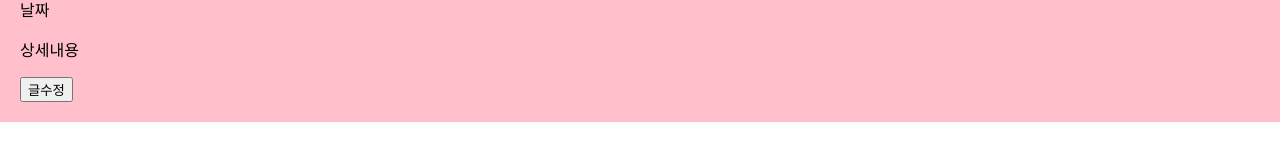
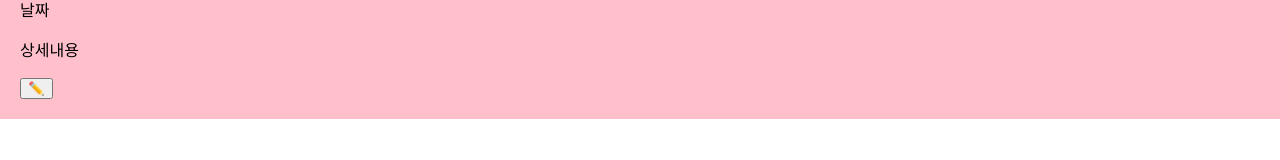
Before and after one commit to ReactPrac/React_Project, a React (Create React App) app: page / in a window 1280 px wide. Both pictures are taken after a click on the element "리액트 데이터바인딩". Shown: the part 526-686 px from the top of the page. Built offline with nearby package versions, Linux system fonts and the light colour scheme.

Commit message:
props 응용

```diff
--- a/src/App.js
+++ b/src/App.js
@@ -12,9 +12,7 @@ function App() {
 	let [like, setLike] = useState([0, 0, 0]);
 	let [modal, setModal] = useState(false); // state 형식은 자유(모달창상태 표현만 가능하면 ok)
 
-	[1, 2, 3].map(function (a) {
-		return '1233211';
-	});
+	let [titleList, setTitleList] = useState(0);
 
 	return (
 		<div className="App">
@@ -30,49 +28,6 @@ function App() {
 			>
 				가나다순 정렬
 			</button>
-			{/* <div className="list">
-				<h4>{title[0]}</h4>
-				<p>7월 9일 발행</p>
-			</div>
-			<div className="list">
-				<h4>{title[1]}</h4>
-				<p>7월 9일 발행</p>
-			</div>
-			<div className="list">
-				<h4>
-					<span
-						onClick={() => {
-							// setModal((e) => !e);
-							setModal(!modal);
-						}}
-					>
-						{title[2]}
-					</span>
-					<span
-						className="btn"
-						onClick={() => {
-							setLike(like + 1);
-						}}
-					>
-						❤️
-					</span>
-					{like}
-				</h4>
-				<p>
-					7월 9일 발행
-					<span
-						className="btn"
-						onClick={() => {
-							let copy = [...title];
-							copy[2] = '학원가야지';
-							setTitle(copy);
-						}}
-					>
-						✏️
-					</span>
-				</p>
-			</div> */}
-
 			{title.map(function (a, i) {
 				// title.map() : title이라는 state도 array 자료라 map 사용 가능 => 실제 글갯수만큼 html 생성
 				// 파라미터 a : array 안에 있던 데이터
@@ -85,7 +40,8 @@ function App() {
 							<span
 								onClick={() => {
 									// setModal((e) => !e);
-									setModal(!modal);
+									setModal(true);
+									setTitleList(i);
 								}}
 							>
 								{title[i]}
@@ -108,7 +64,12 @@ function App() {
 			})}
 
 			{modal == true ? (
-				<Modal color={'pink'} title={title} setTitle={setTitle}></Modal>
+				<Modal
+					color={'pink'}
+					titleList={titleList}
+					title={title}
+					setTitle={setTitle}
+				></Modal>
 			) : null}
 			{/* 제목 클릭시 모달창 띄우려면? => 클릭시 state 조절 */}
 		</div>
@@ -116,11 +77,10 @@ function App() {
 }
 
 function Modal(props) {
-	// 다른 function 바깥에 생성 & 영어대문자
 	return (
 		// return ( ) 내부는 하나의 태그로 시작해서 하나의 태그로 끝내기
 		<div className="modal" style={{ background: props.color }}>
-			<h4>{props.title[0]}</h4>
+			<h4>{props.title[props.titleList]}</h4>
 			<p>날짜</p>
 			<p>상세내용</p>
 			<button
@@ -130,7 +90,7 @@ function Modal(props) {
 					props.setTitle(copy);
 				}}
 			>
-				글수정
+				✏️
 			</button>
 		</div>
 	);
```
